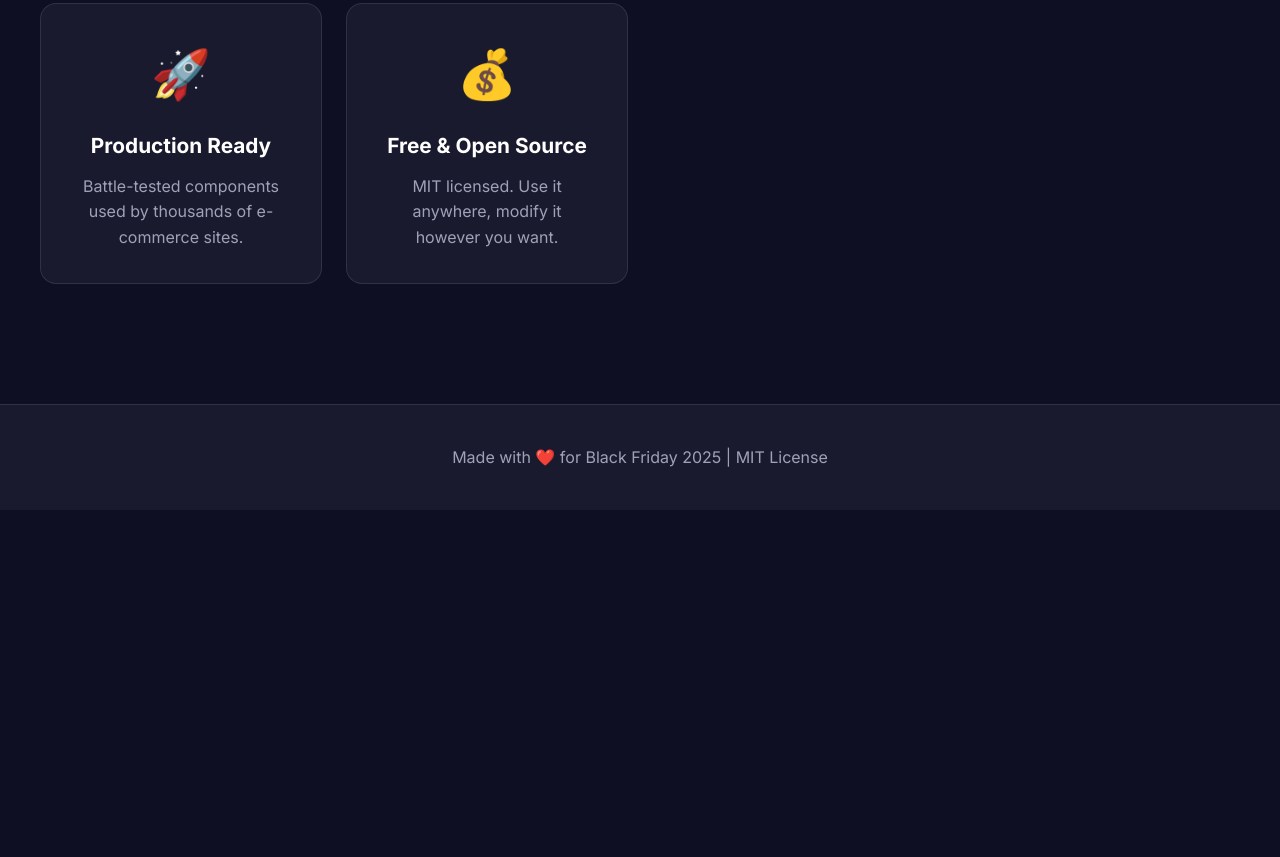
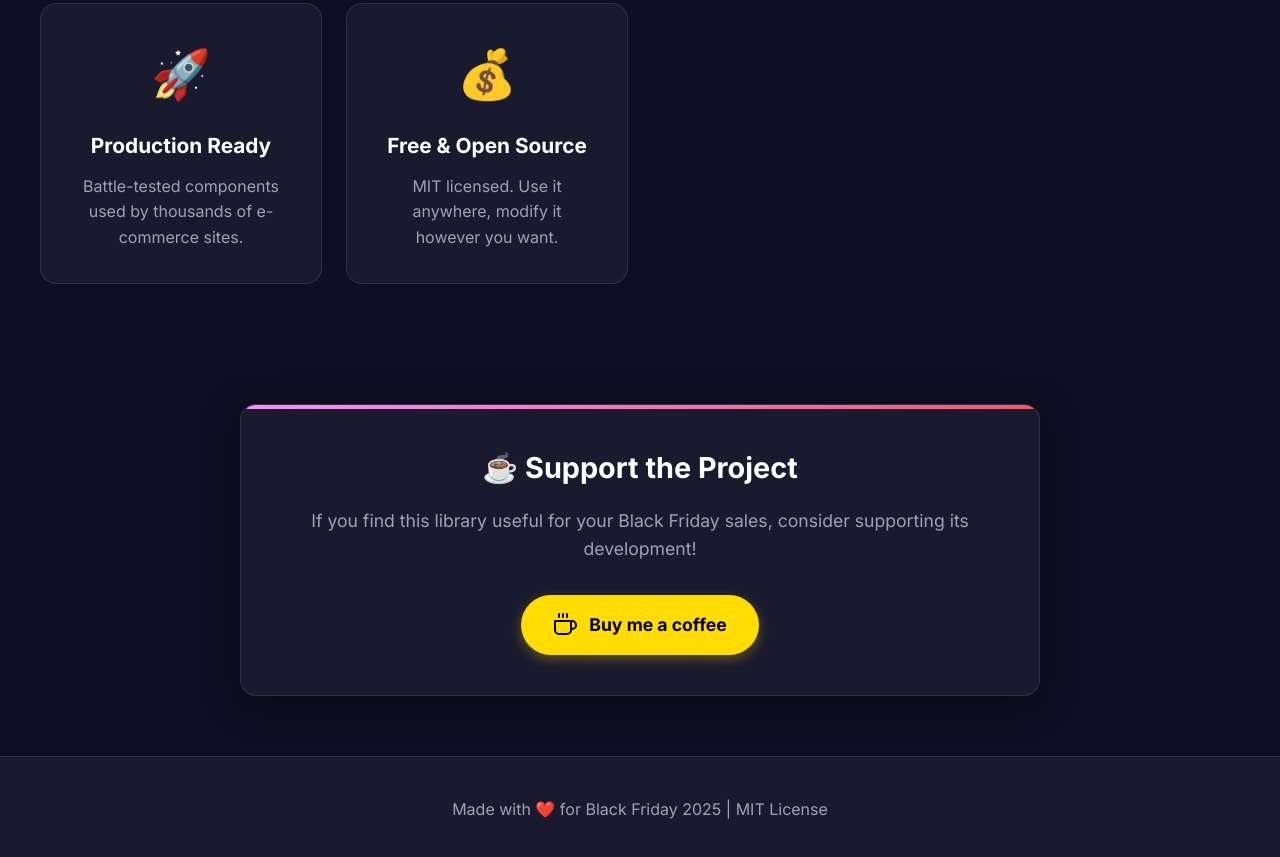
Before and after one commit to georgioupanayiotis/black-friday-promo, a website with bundled scripts: page demo/index.html in a window 1280 px wide. Shown: the part 2468-3325 px from the top of the page. Before the commit the page ends 2978 px from the top, so only its background shows below. Built offline with nearby package versions, Linux system fonts and the light colour scheme.

Commit message:
Add contribute section to demo

```diff
--- a/demo/index.html
+++ b/demo/index.html
@@ -201,6 +201,28 @@
         </div>
     </main>
 
+    <!-- Contribute Section -->
+    <section class="contribute">
+        <div class="container">
+            <div class="contribute-card">
+                <h2 class="contribute-title">☕ Support the Project</h2>
+                <p class="contribute-text">If you find this library useful for your Black Friday sales, consider
+                    supporting its development!</p>
+                <a href="https://buymeacoffee.com/panayiotis" target="_blank" class="bmc-button">
+                    <svg xmlns="http://www.w3.org/2000/svg" width="24" height="24" viewBox="0 0 24 24" fill="none"
+                        stroke="currentColor" stroke-width="2" stroke-linecap="round" stroke-linejoin="round">
+                        <path d="M18 8h1a4 4 0 0 1 0 8h-1"></path>
+                        <path d="M2 8h16v9a4 4 0 0 1-4 4H6a4 4 0 0 1-4-4V8z"></path>
+                        <line x1="6" y1="1" x2="6" y2="4"></line>
+                        <line x1="10" y1="1" x2="10" y2="4"></line>
+                        <line x1="14" y1="1" x2="14" y2="4"></line>
+                    </svg>
+                    Buy me a coffee
+                </a>
+            </div>
+        </div>
+    </section>
+
     <!-- Footer -->
     <footer class="footer">
         <div class="container">
--- a/demo/styles.css
+++ b/demo/styles.css
@@ -880,3 +880,63 @@ body {
         font-size: 0.8rem;
     }
 }
+/* Contribute Section */
+.contribute {
+    margin-bottom: 60px;
+    text-align: center;
+}
+
+.contribute-card {
+    background: var(--card-bg);
+    border: 1px solid var(--border-color);
+    border-radius: 16px;
+    padding: 40px;
+    max-width: 800px;
+    margin: 0 auto;
+    position: relative;
+    overflow: hidden;
+    box-shadow: var(--shadow-lg);
+}
+
+.contribute-card::before {
+    content: '';
+    position: absolute;
+    top: 0;
+    left: 0;
+    right: 0;
+    height: 4px;
+    background: var(--secondary-gradient);
+}
+
+.contribute-title {
+    font-size: 1.8rem;
+    font-weight: 700;
+    margin-bottom: 16px;
+    color: #ffffff;
+}
+
+.contribute-text {
+    color: var(--text-secondary);
+    margin-bottom: 32px;
+    font-size: 1.1rem;
+}
+
+.bmc-button {
+    display: inline-flex;
+    align-items: center;
+    gap: 12px;
+    background-color: #FFDD00;
+    color: #000000;
+    padding: 16px 32px;
+    border-radius: 50px;
+    font-weight: 700;
+    font-size: 1.1rem;
+    text-decoration: none;
+    transition: all 0.3s ease;
+    box-shadow: 0 4px 12px rgba(255, 221, 0, 0.3);
+}
+
+.bmc-button:hover {
+    transform: translateY(-2px);
+    box-shadow: 0 8px 20px rgba(255, 221, 0, 0.4);
+}
```
